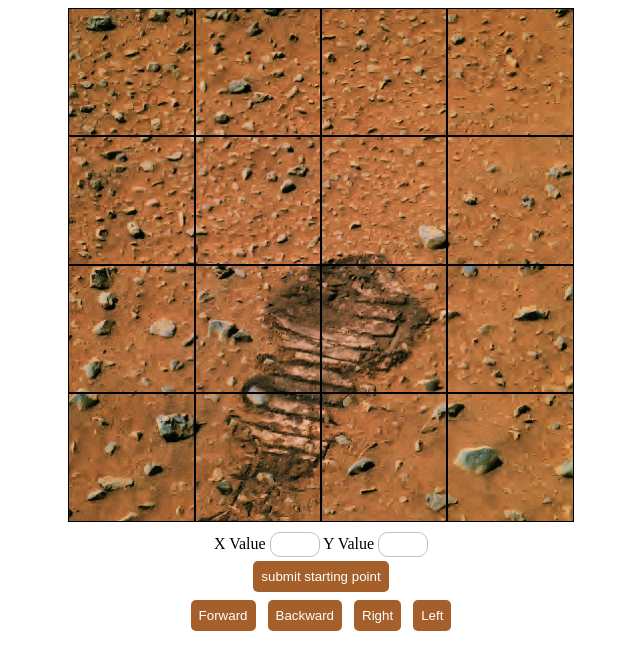
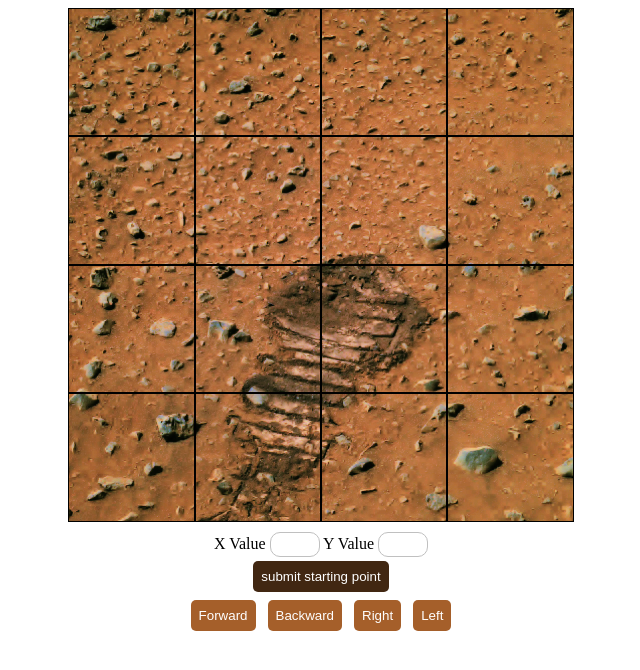
Before and after one commit to quentinjoseph/marsrover, a plain HTML site: page index.html in a window 1280 px wide. In both pictures the pointer is over the button "submit starting point". Shown: the whole page, without its empty margins (319-959 px from the left). Drawn offline with nearby package versions, Linux system fonts and the light colour scheme.

Commit message:
a couple more tweaks

```diff
--- a/style.css
+++ b/style.css
@@ -34,6 +34,9 @@ button {
   border-radius: 5px;
   outline: none;
 }
+button:hover {
+  background-color: #412712;
+}
 button:active {
   background-color: orange;
 }
@@ -41,6 +44,7 @@ input {
   border-radius: 10px;
   border: 1px solid silver;
   padding:4px;
+  outline:none;
 }
 
 .here {
```
